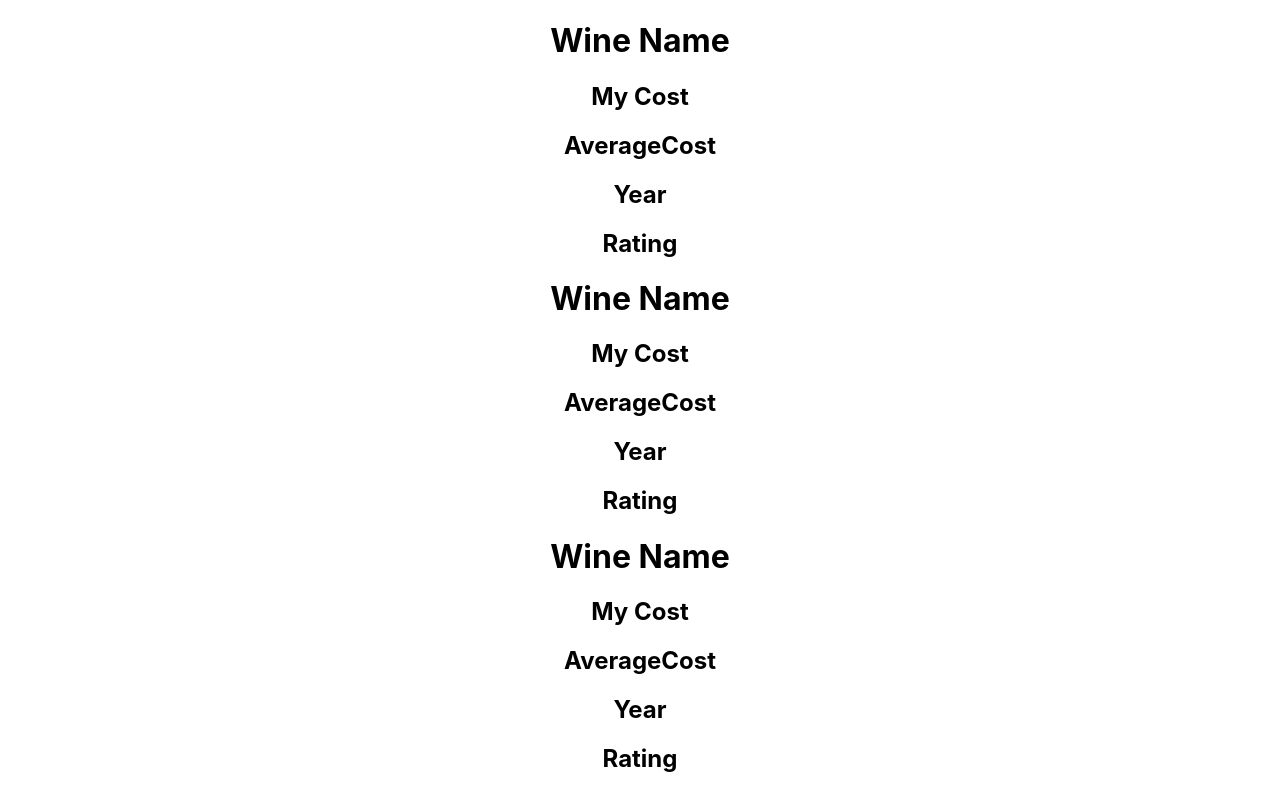
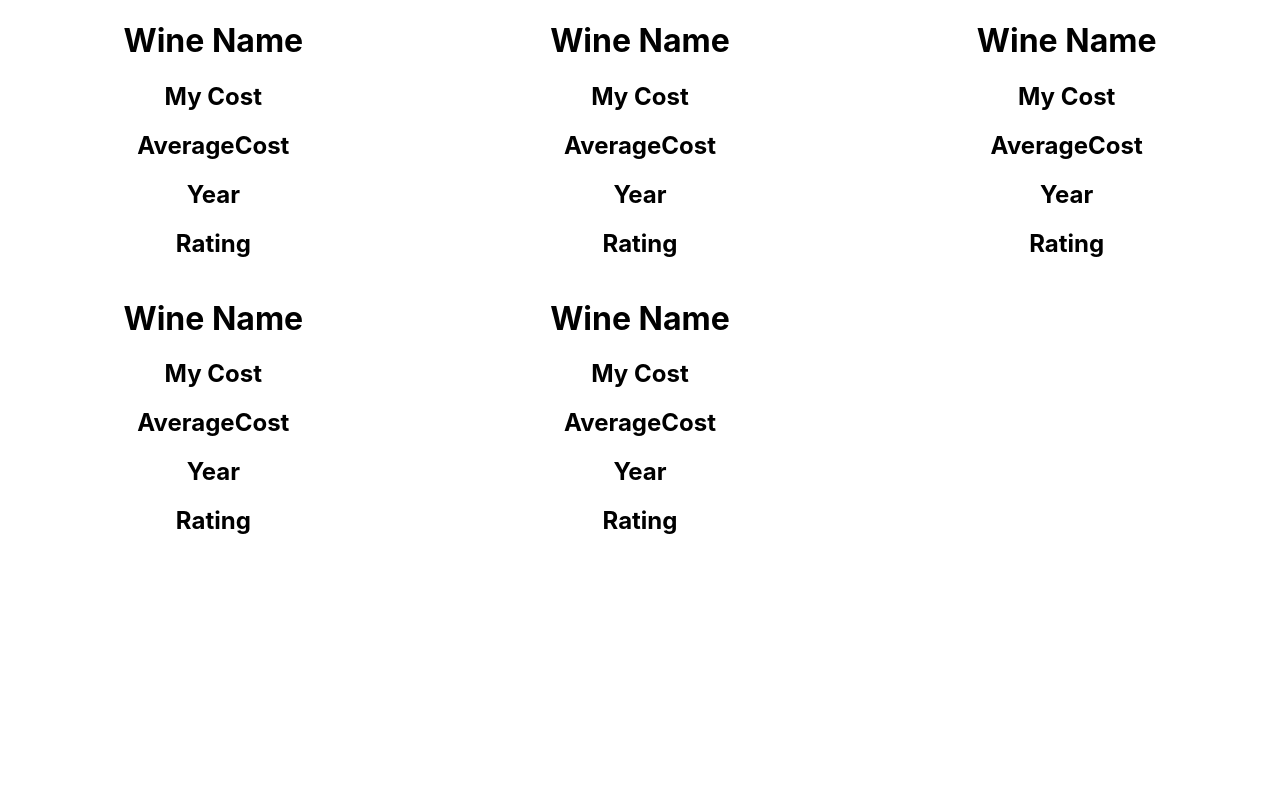
Before and after one commit to kennja05/wine-list, a React (Create React App) app: page / in a window 1280 px wide. Shown: the top 798 px of the page. Built offline with nearby package versions, Linux system fonts and the light colour scheme.

Commit message:
implement event listener for flipping card

```diff
--- a/src/App.css
+++ b/src/App.css
@@ -1,3 +1,8 @@
 .App {
   text-align: center;
 }
+
+#card-container {
+  display: grid;
+  grid-template-columns: 1fr 1fr 1fr;
+}
--- a/src/Card.js
+++ b/src/Card.js
@@ -17,7 +17,10 @@ export default class Card extends React.Component {
     render(){
         const {showFront} = this.state
         return(
-            showFront ? <CardFront /> : <CardBack />
+            <div onClick={this.flipCard}>
+                {showFront && <CardFront />}
+                {!showFront && <CardBack />}
+            </div>
         )
     }
 
--- a/src/CardContainer.js
+++ b/src/CardContainer.js
@@ -6,7 +6,7 @@ export default class CardContainer extends React.Component {
 
     render(){
         return(
-            <div className='card-container'>
+            <div id='card-container'>
                 <Card />
                 <Card />
                 <Card />
```
